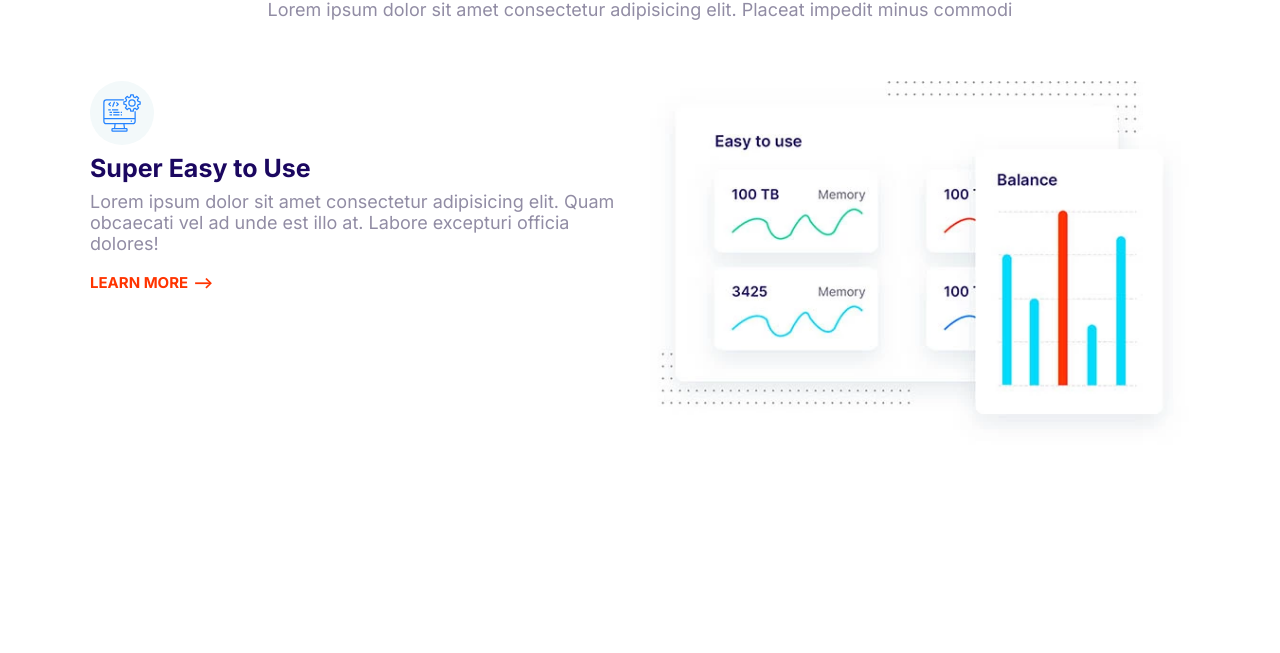
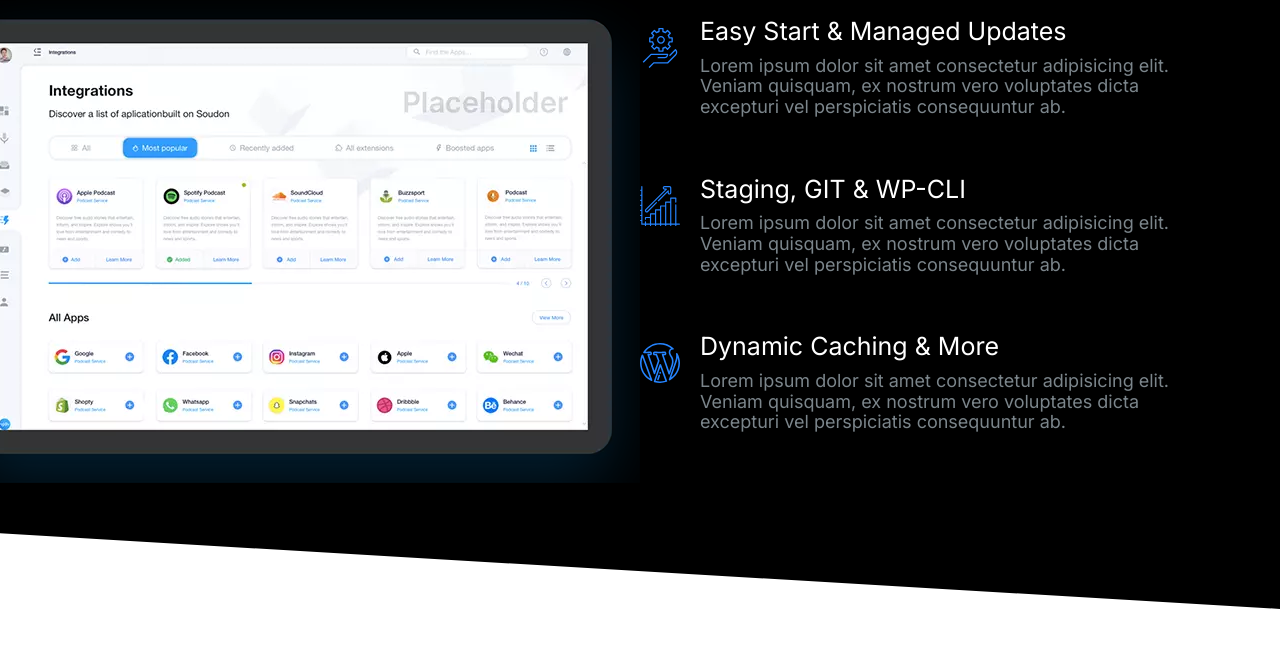
Before and after one commit to claudiobarsante/moshify, a plain HTML site: page index.html in a window 1280 px wide. Shown: the part 147-800 px from the top of the page. Drawn offline with Linux system fonts and the light colour scheme.

Commit message:
showcase-block component

```diff
--- a/css/styles.css
+++ b/css/styles.css
@@ -16,6 +16,11 @@
 }
 
 /* Typography */
+::selection {
+	/* when selection any text on page*/
+	background: var(--color-primary);
+	color: #fff;
+}
 html {
 	font-size: 62.5%;
 }
@@ -45,6 +50,7 @@ h2 {
 
 h3 {
 	font-size: 3rem;
+	font-weight: 500;
 }
 
 p {
@@ -138,7 +144,6 @@ a {
 .list {
 	list-style: none;
 	padding-left: 0;
-	color: var(--color-headings);
 }
 /*using BEM convetion '__' to separate a block and the element list__item*/
 .list--inline .list__item {
@@ -149,6 +154,7 @@ a {
 .list--tick {
 	list-style-image: url(../images/tick.svg);
 	padding-left: 3rem;
+	color: var(--color-headings);
 }
 
 .list--tick .list__item {
@@ -413,6 +419,7 @@ a {
 /* Media */
 .media {
 	display: flex;
+	margin-bottom: 4rem;
 }
 
 .media__title {
@@ -624,7 +631,9 @@ then tablets*/
 	margin-top: 0;
 }
 
-.block--dark .block__heading {
+.block--dark h1,
+.block--dark h2,
+.block--dark h3 {
 	color: #fff;
 }
 
@@ -634,12 +643,12 @@ then tablets*/
 	and replace everytime the vertical padding of the .block class changes,
 	declare a variable and do a simple calculation */
 	padding-bottom: calc(var(--padding-vertical) + 4rem);
-	clip-path: polygon(0% 0%, 100% 0%, 100% 100%, 0% 80%);
+	clip-path: polygon(0% 0%, 100% 0%, 100% 100%, 0% 90%);
 }
 
 .block--skewed-left {
 	padding-bottom: calc(var(--padding-vertical) + 4rem);
-	clip-path: polygon(0% 0%, 100% 0%, 100% 80%, 0% 100%);
+	clip-path: polygon(0% 0%, 100% 0%, 100% 90%, 0% 100%);
 }
 
 .container {
@@ -712,10 +721,6 @@ then tablets*/
 }
 
 /* Hero */
-
-.hero {
-	clip-path: polygon(0% 0%, 100% 0%, 100% 90%, 0% 100%);
-}
 
 .hero__tagline {
 	font-size: 2rem;
@@ -802,3 +807,25 @@ minmax to provide a range, so it will distribute all the available space equally
 		order: 2; /* invert the order*/
 	}
 }
+
+/* Showcase Block*/
+.block-showcase__image > img {
+	width: 100%;
+}
+
+@media screen and (min-width: 768px) {
+	/*if you have 1fr 1fr, the available space will be divided in 2 slices and each column
+	will take one slice.If you change to 50% 50%, that means 50% of the width of the container
+	so the width of the column will not be determined by it's content*/
+	.block-showcase .grid {
+		grid-template-columns: 50% 50%;
+	}
+	.block-showcase__image {
+		justify-self: end;
+	}
+	.block-showcase__image > img {
+		/* '>' using the sirect child selector*/
+		width: auto; /* the image will be displayed in it's actual size*/
+		max-width: width 700px;
+	}
+}
--- a/index.html
+++ b/index.html
@@ -14,33 +14,67 @@
 		<link rel="stylesheet" href="css/styles.css" />
 	</head>
 	<body>
-		<section class="block container">
+		<section class="block block--dark block--skewed-right block-showcase">
 			<header class="block__header">
-				<h2>Host on the Cloud to keep Growing</h2>
-				<p>
-					Lorem ipsum dolor sit amet consectetur adipisicing elit. Placeat impedit minus commodi
-				</p>
+				<h2>User-friendly Control Panel</h2>
 			</header>
-			<article class="grid grid--1x2 feature">
-				<div class="feature__content">
-					<span class="icon-container">
-						<svg class="icon icon--primary">
-							<use xlink:href="images/sprite.svg#easy"></use>
-						</svg>
-					</span>
-					<h3 class="feature__heading">Super Easy to Use</h3>
-					<p>
-						Lorem ipsum dolor sit amet consectetur adipisicing elit. Quam obcaecati vel ad unde est
-						illo at. Labore excepturi officia dolores!
-					</p>
-					<a href="#" class="link-arrow">Learn More</a>
-				</div>
-				<picture>
-					<source type="image/webp" srcset="images/easy.webp 1x, images/easy@2x.webp 2x" />
-					<source type="image/jpg" srcset="images/easy.jpg 1x, images/easy@2x.jpg 2x" />
-					<img class="feature__image" src="images/easy@2x.jpg" alt="" />
+			<div class="container grid grid--1x2">
+				<picture class="block-showcase__image">
+					<source type="image/webp" srcset="images/ipad.webp 1x, images/ipad@2x.webp 2x" />
+					<source type="image/png" srcset="images/ipad.png 1x, images/ipad@2x.png 2x" />
+					<img src="images/ipad.png" alt="" />
 				</picture>
-			</article>
+				<ul class="list">
+					<li>
+						<div class="media">
+							<div class="media__image">
+								<svg class="icon icon--primary">
+									<use xlink:href="images/sprite.svg#snap"></use>
+								</svg>
+							</div>
+							<div class="media__body">
+								<h3 class="media__title">Easy Start & Managed Updates</h3>
+								<p>
+									Lorem ipsum dolor sit amet consectetur adipisicing elit. Veniam quisquam, ex
+									nostrum vero voluptates dicta excepturi vel perspiciatis consequuntur ab.
+								</p>
+							</div>
+						</div>
+					</li>
+					<li>
+						<div class="media">
+							<div class="media__image">
+								<svg class="icon icon--primary">
+									<use xlink:href="images/sprite.svg#growth"></use>
+								</svg>
+							</div>
+							<div class="media__body">
+								<h3 class="media__title">Staging, GIT & WP-CLI</h3>
+								<p>
+									Lorem ipsum dolor sit amet consectetur adipisicing elit. Veniam quisquam, ex
+									nostrum vero voluptates dicta excepturi vel perspiciatis consequuntur ab.
+								</p>
+							</div>
+						</div>
+					</li>
+					<li>
+						<div class="media">
+							<div class="media__image">
+								<svg class="icon icon--primary">
+									<use xlink:href="images/sprite.svg#wordpress"></use>
+								</svg>
+							</div>
+							<div class="media__body">
+								<h3 class="media__title">Dynamic Caching & More</h3>
+								<p>
+									Lorem ipsum dolor sit amet consectetur adipisicing elit. Veniam quisquam, ex
+									nostrum vero voluptates dicta excepturi vel perspiciatis consequuntur ab.
+								</p>
+							</div>
+						</div>
+					</li>
+				</ul>
+			</div>
 		</section>
 
 		<script src="js/main.js"></script>
```
Also changed, not shown: components/showcase-block.html (added, +62 -0 lines), images/ipad.png (added), images/ipad.webp (added), images/ipad@2x.png (added), images/ipad@2x.webp (added).
